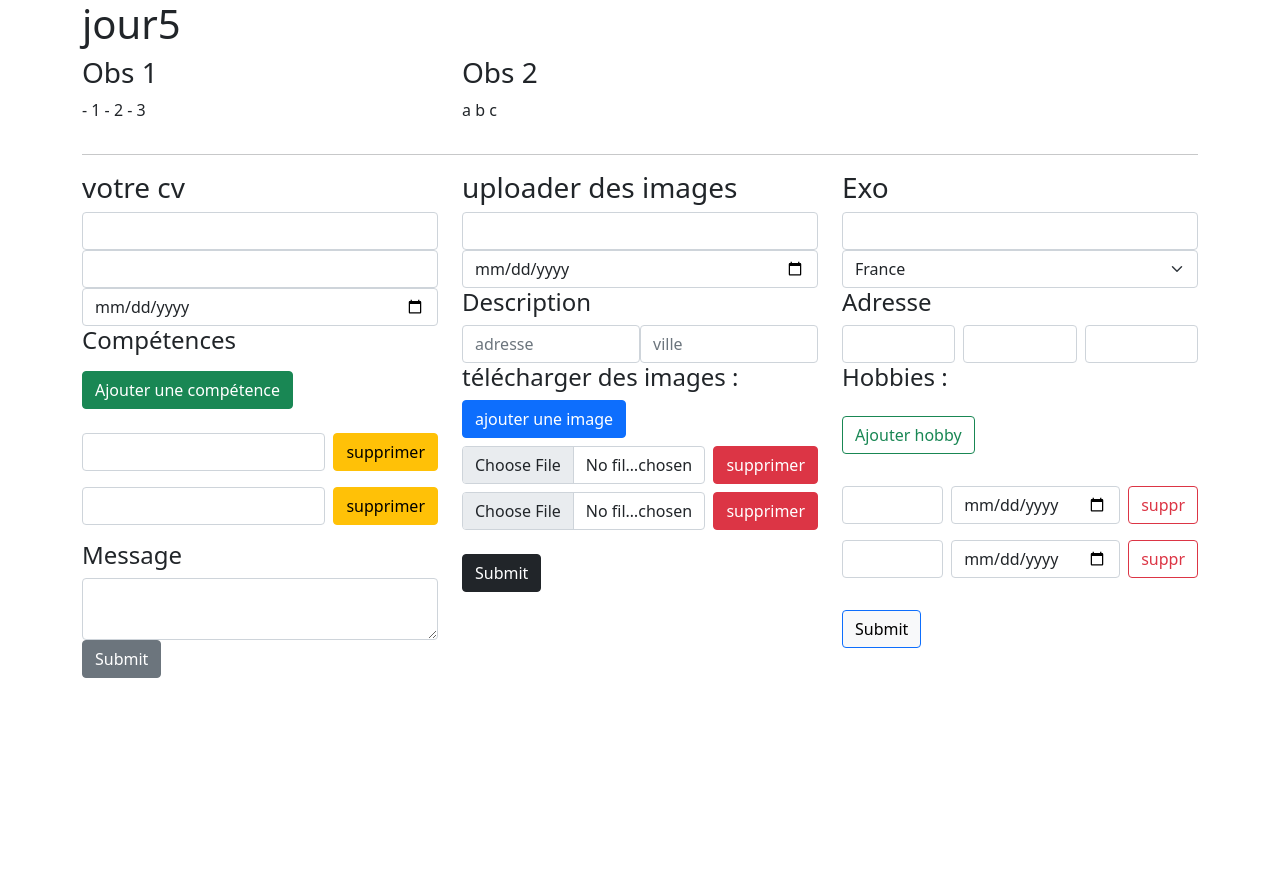
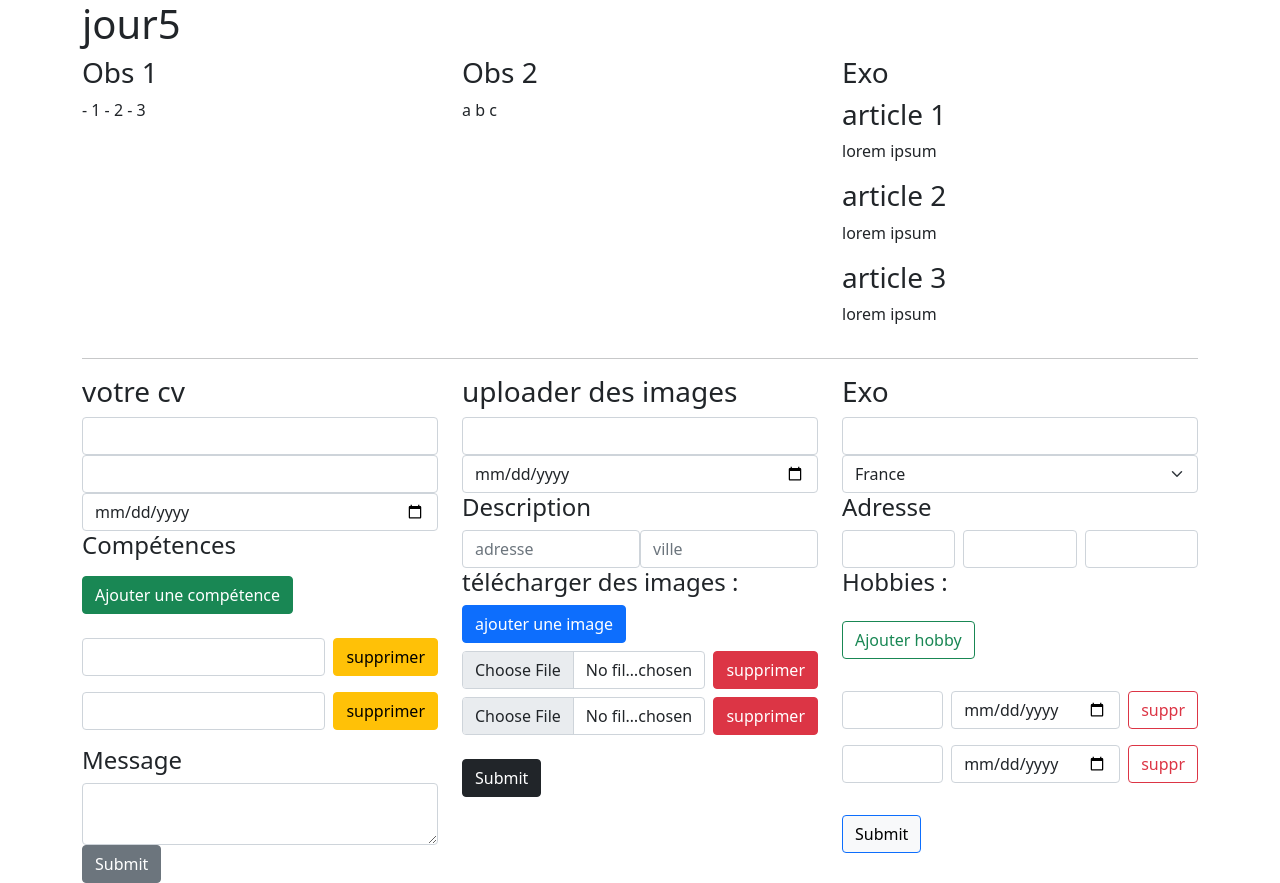
Before and after one commit to webdevproformation/angular-3wa-sept21, an Angular app in the folder semaine2/: page / in a window 1280 px wide. Before the commit the page ends 800 px from the top, so only its background shows below. Built offline with nearby package versions, Linux system fonts and the light colour scheme.

Commit message:
correction

```diff
--- a/semaine2/src/app/app.component.ts
+++ b/semaine2/src/app/app.component.ts
@@ -13,6 +13,9 @@ import { Component } from '@angular/core';
         </div>
         <div class="col-4">
           <obs2></obs2>
+        </div>
+        <div class="col-4">
+          <obs3></obs3>
         </div>
       </section>
       <hr>
--- a/semaine2/src/app/app.module.ts
+++ b/semaine2/src/app/app.module.ts
@@ -7,6 +7,7 @@ import { UploadComponent } from './jour5/upload.component';
 import { ExoComponent } from './jour5/exo.component';
 import { Obs1Component } from './jour5/obs1.component';
 import { Obs2Component } from './jour5/obs2.component';
+import { Obs3Component } from './jour5/obs3.component';
 
 
 
@@ -17,7 +18,8 @@ import { Obs2Component } from './jour5/obs2.component';
     UploadComponent,
     ExoComponent,
     Obs1Component,
-    Obs2Component
+    Obs2Component,
+    Obs3Component
   ],
   imports: [
     BrowserModule,
--- a/semaine2/src/app/jour5/obs2.component.ts
+++ b/semaine2/src/app/jour5/obs2.component.ts
@@ -1,14 +1,12 @@
 import { Component, OnInit } from '@angular/core';
-import { Observable } from 'rxjs';
+import { Observable  } from 'rxjs';
 
 @Component({
   selector: 'obs2',
   template: `
     <h3>Obs 2</h3>
     <p>{{ texte }}</p>
-  `,
-  styles: [
-  ]
+  `
 })
 export class Obs2Component implements OnInit {
   public texte : string = "";
--- /dev/null
+++ b/semaine2/src/app/jour5/obs3.component.ts
@@ -0,0 +1,40 @@
+import { Component, OnInit } from '@angular/core';
+import { Observable } from "rxjs"
+
+interface Article {
+  id : number ,
+  titre : string ,
+  contenu : string
+}
+
+@Component({
+  selector: 'obs3',
+  template: `
+    <h3>Exo</h3>
+    <div [innerHTML]="html"></div>
+  `
+})
+export class Obs3Component implements OnInit {
+  public html : string = "";
+  public getArticles() : Observable<Article>{
+    return new Observable( (observer) => {
+      observer.next({ id : 1 , titre : "article 1" , contenu : "lorem ipsum"})
+      observer.next({ id : 2 , titre : "article 2" , contenu : "lorem ipsum"})
+      observer.next({ id : 3 , titre : "article 3" , contenu : "lorem ipsum"})
+    })
+  }
+  ngOnInit(): void {
+    this.getArticles().subscribe( (article : Article ) => {
+      this.html += `
+      <article>
+          <h3>${ article.titre } </h3>
+          <p>${ article.contenu } </p>
+      </article>
+      `
+    } )
+  }
+  constructor() { }
+
+
+
+}
```
